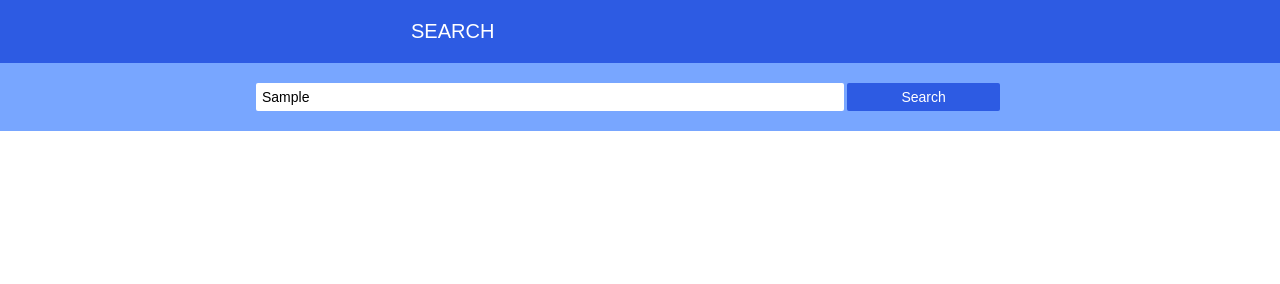
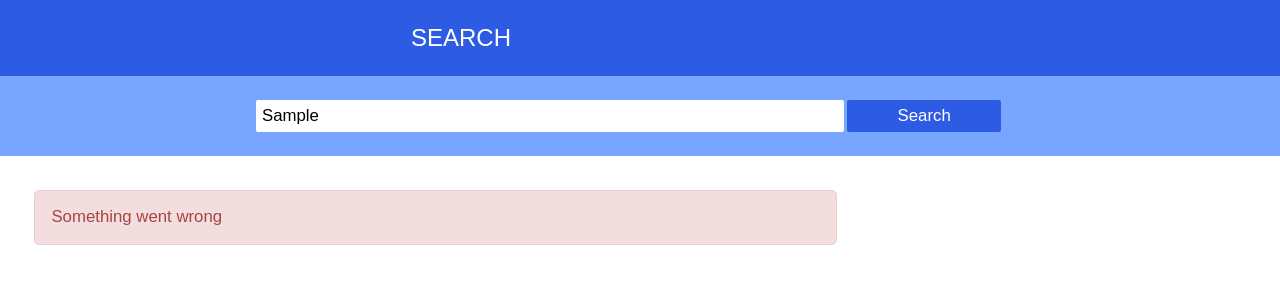
Before and after one commit to curtiscde/foursquare-search, a plain HTML site: page index.html in a window 1280 px wide. Both pictures are taken after typing "Sample" into the empty fields and a click on the button "Search". Drawn offline with nearby package versions, Linux system fonts and the light colour scheme; some packages are replaced by stand-ins of ours; no server answers.

Commit message:
Add styling for error response message

```diff
--- a/index.html
+++ b/index.html
@@ -26,6 +26,9 @@
         <button>Search</button>
       </form>
     </div>
+    <div class="alert-error container" ng-show="errorMessage.length">
+      {{errorMessage}}
+    </div>
     <div class="results" ng-show="venues.length>0">
       <h2>{{venues.length}} venues returned for "{{searchTerm}}"</h2>
       <ul>
--- a/script/fsApp.js
+++ b/script/fsApp.js
@@ -16,10 +16,14 @@ var fsApp = angular.module("fsApp", ['ngRoute'])
                       + "&client_secret=" + config.foursquareApi.clientSecret
                       + "&near=" + $scope.searchText;
 
+      //Reset error message & results
+      $scope.errorMessage = "";
+      $scope.venues = [];
 
       $http.get(searchUrl).then(function(response){
           console.log(response); //TODO: Remove
           console.log(response.status);
+
           if (response.status !== 200){
             $scope.errorMessage = "Something went wrong";
           }
@@ -29,7 +33,7 @@ var fsApp = angular.module("fsApp", ['ngRoute'])
           }
 
         }, function(){
-          console.log("error");
+          $scope.errorMessage = "Something went wrong";
         });
 
       }
--- a/style/core.less
+++ b/style/core.less
@@ -1,7 +1,9 @@
+@import (reference) "variables.less";
+
 body{
   margin:0;
   font-family: sans-serif;
-  font-size: 10px;
+  font-size: 12px;
 }
 
 .container{
@@ -13,4 +15,14 @@ body{
   display:none;
 }
 
+.alert-error{
+  color:@color-error;
+  background-color:@color-error-bg;
+  border:solid 1px @color-error-border;
+  padding: 1em 1em;
+  margin: 2em;
+  font-size: 1.4em;
+  border-radius: 5px;
+}
+
 @import "form.less";
--- a/style/results.less
+++ b/style/results.less
@@ -18,7 +18,7 @@
 
       h3{
         margin:0;
-        font-size:1.5em;
+        font-size:1.4em;
       }
     }
   }
--- a/style/variables.less
+++ b/style/variables.less
@@ -5,3 +5,7 @@
 
 @color-search-button-bg:@color-header-bg;
 @color-search-button:@color-header;
+
+@color-error-bg:#f2dede;
+@color-error:#a94442;
+@color-error-border:#ebccd1;
```
Also changed, not shown: style/core.css, style/results.css.
